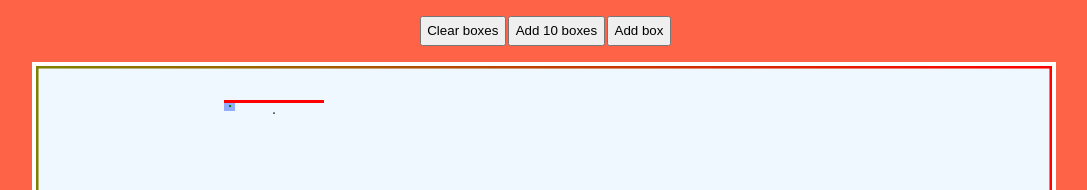
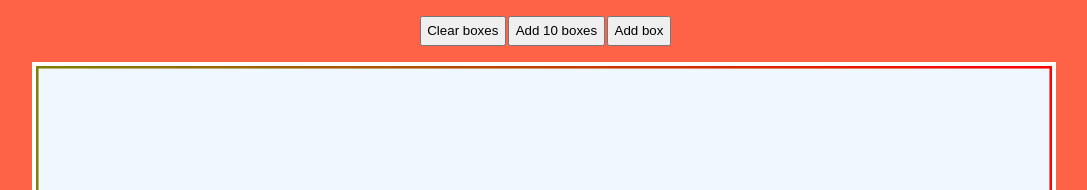
Before and after one commit to maxzz/svg-bkg-stripes, a Vue app: page / in a window 1280 px wide. Shown: the top 190 px of the page, without its empty margins (96-1183 px from the left). Built offline with nearby package versions, Linux system fonts and the light colour scheme.

Commit message:
Code clean up

```diff
--- a/src/components/HomeView.vue
+++ b/src/components/HomeView.vue
@@ -24,76 +24,12 @@
                     :key="box.id"
                     x="0"
                     y="0"
-                    width="2"
-                    height="2"
-                    fill="green"
-                    :transform ="`translate(${box.x}, ${box.y})`"
-                />
-                <rect
-                    v-for="box in boxes"
-                    :key="box.id"
-                    x="0"
-                    y="0"
-                    width="2"
-                    height="2"
-                    fill="orange"
-                    :transform ="`translate(${box.x + box.w / 2}, ${box.y + box.h / 2})`"
-                />
-
-                <rect
-                    v-for="box in boxes"
-                    :key="box.id"
-                    x="0"
-                    y="0"
                     :width="box.w"
                     :height="box.h"
                     :fill="box.cH"
                     :transform ="`rotate(${box.a}, ${box.x + box.w / 2}, ${box.y + box.h / 2}) translate(${box.x}, ${box.y})`"
                 />
-                <!-- <rect
-                    v-for="box in boxes"
-                    :key="box.id"
-                    x="0"
-                    y="0"
-                    :width="box.w"
-                    :height="box.h"
-                    :fill="box.cH"
-                    :transform ="`rotate(${box.a}) translate(${box.x + box.w / 2}, ${box.y + box.h / 2})`"
-                /> -->
-                <!-- <rect
-                    v-for="box in boxes"
-                    :key="box.id"
-                    x="0"
-                    y="0"
-                    :width="box.w"
-                    :height="box.h"
-                    :fill="box.cH"
-                    :transform ="`translate(${box.x}, ${box.y}) rotate(${box.a})`"
-                /> -->
-
-                <!-- <rect
-                    v-for="box in boxes"
-                    :key="box.id"
-                    :x="box.x"
-                    :y="box.y"
-                    :width="box.w"
-                    :height="box.h"
-                    :fill="box.cH"
-                    :style="`transform-origin: center; transform: rotate(${box.a}deg)`"
-                /> -->
-
-                <!-- with transform-origin: center rotation is around center of svg -->
-                <!-- without transform-origin: center rotation is around 0,0 of svg -->
-                <!-- :transform="`rotate(${box.a})`" -->
             </svg>
-        </div>
-
-        <div class="css-box-parent">
-            <!-- css-box is rotated around center of parent; parent transform-origin is ignored -->
-            <div v-if="boxes.length" class="css-box" :style="`transform-origin: 0; transform: rotate(${boxes[0].a}deg)`">
-                .
-            </div>
-            <div class="css-box-center"></div>
         </div>
 
         <div class="stats">Total boxes: {{boxes.length}}</div>
@@ -254,27 +190,4 @@
             //height: 400px;
         }
     }
-    .css-box-parent {
-        position: absolute;
-        top: 100px;
-        left: 320px;
-        width: 11px;
-        height: 11px;
-        background-color: rgba(0, 60, 255, 0.4);
-        transform-origin: 0;
-    }
-    .css-box-center {
-        position: absolute;
-        top: calc(50% - 1px);
-        left: calc(50% - 1px);
-        width: 2px;
-        height: 2px;
-        background-color: green;
-    }
-    .css-box {
-        position: relative;
-        width: 100px;
-        height: 3px;
-        background-color: red;
-    }
 </style>
```
